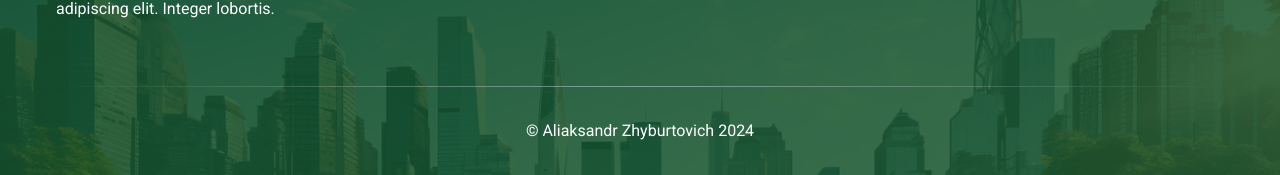
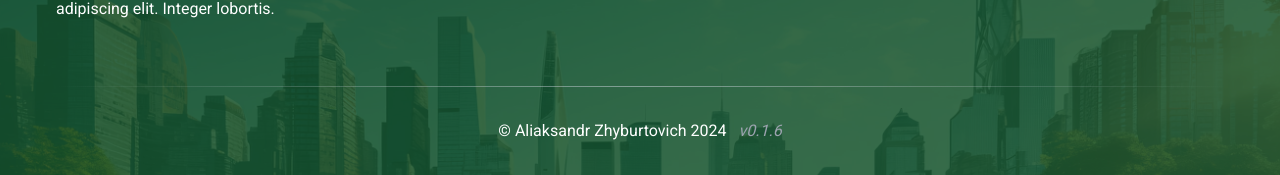
Before and after one commit to graduss/ella-web-site, a Next.js app: page /ru in a window 1280 px wide. Shown: the part 1742-1917 px from the top of the page. Built offline with nearby package versions, Linux system fonts and the light colour scheme.

Commit message:
add version in footer

```diff
--- a/src/components/Footer/Footer.tsx
+++ b/src/components/Footer/Footer.tsx
@@ -3,6 +3,7 @@ import { FC } from "react";
 import Link from "next/link";
 
 import { TFLinks, terms, usefulLinks } from './footerMenuData';
+import { version } from "@/servicies";
 
 import style from "./style.module.css";
 import Logo from "../Logo/Logo";
@@ -55,7 +56,7 @@ const Footer = () => {
           <div className="h-px w-full bg-gradient-to-r from-transparent via-[#D2D8E183] to-transparent dark:via-[#959CB183]"></div>
           <div className="py-8">
             <p className="text-center text-base text-white">
-              &copy; Aliaksandr Zhyburtovich 2024
+              &copy; Aliaksandr Zhyburtovich 2024 &nbsp; <em className="text-gray-400">v{version}</em>
             </p>
           </div>
         </div>
--- /dev/null
+++ b/src/servicies/getVersion.ts
@@ -0,0 +1,3 @@
+import pj from "../../package.json";
+
+export const version = pj.version;
--- a/src/servicies/index.ts
+++ b/src/servicies/index.ts
@@ -1 +1,2 @@
 export * from "./servceList";
+export * from "./getVersion";
```
